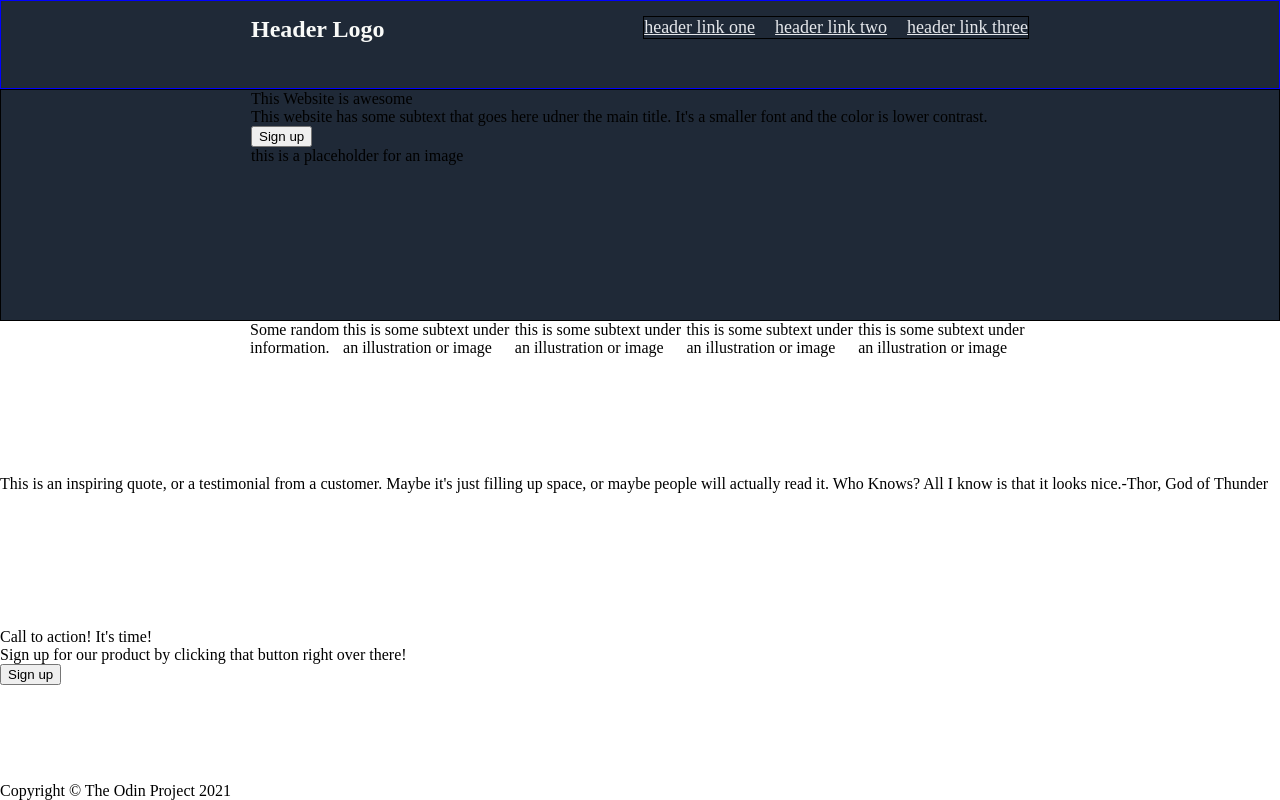
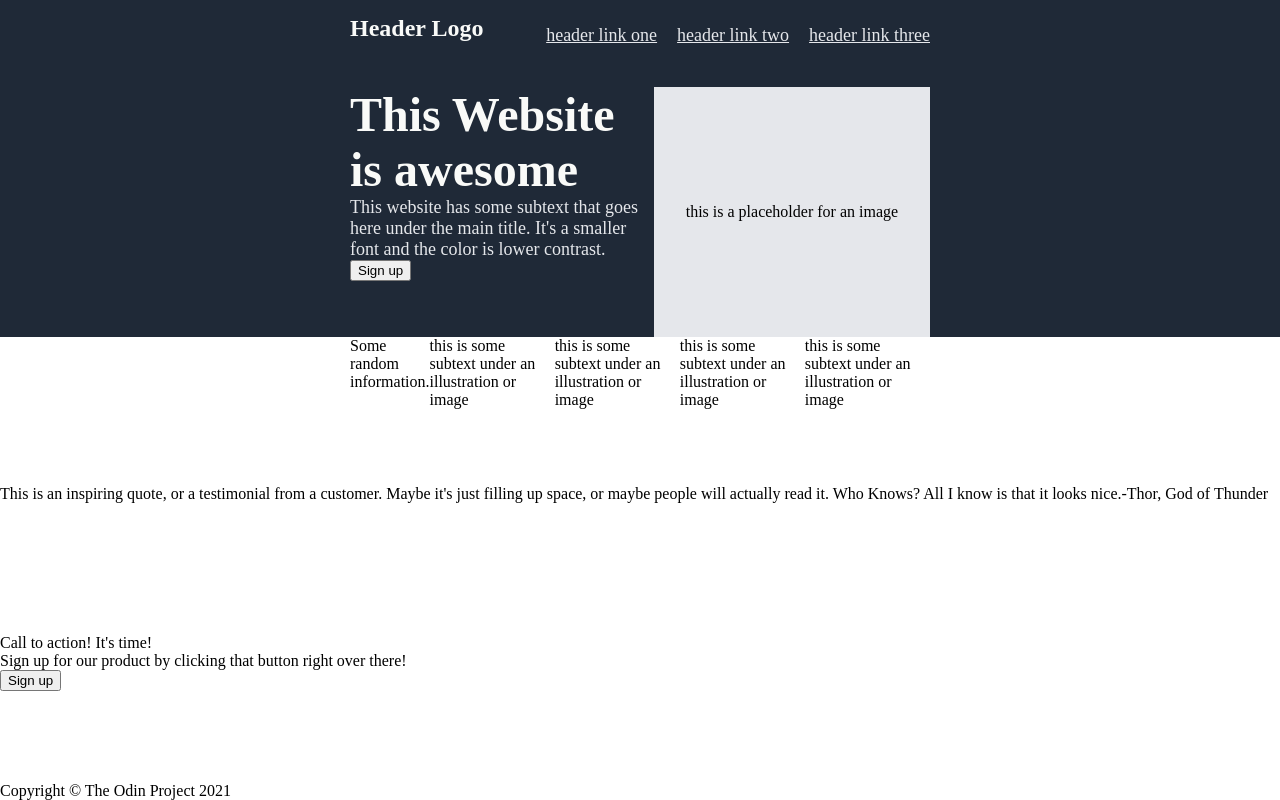
Before and after one commit to NeptuneRjo/TOP-landing-page, a plain HTML site: page index.html in a window 1280 px wide. Drawn offline with Linux system fonts and the light colour scheme.

Commit message:
Header and Hero content aligned

```diff
--- a/index.html
+++ b/index.html
@@ -24,7 +24,7 @@
             <div class="main">
                 <div class="text">
                     <div class="main-text">This Website is awesome</div>
-                    <div class="secondary-text">This website has some subtext that goes here udner the main title. It's a smaller font and the color is lower contrast.</div>
+                    <div class="secondary-text">This website has some subtext that goes here under the main title. It's a smaller font and the color is lower contrast.</div>
                     <div class="buttons">
                         <button>Sign up</button>
                     </div>
--- a/styles/style.css
+++ b/styles/style.css
@@ -23,20 +23,61 @@
     color: #d3d5db;
 }
 
+
+
+/* Hero Section */
 .hero {
     display: flex;
     flex-direction: column;
-    border: solid 1px black;
     background-color: #1f2937;
     flex: 1.5;
     order: 0;
-    padding: 0 250px;
+    padding: 0 350px;
 }
+
+.main {
+    display: flex;
+
+}
+
+.text {
+    display: flex;
+    flex-direction: column;
+    order: 0;
+    width: 550px;
+    height: auto;
+}
+
+.main-text {
+    font-size: 48px;
+    font-weight: 800;
+    color: #f9faf8;
+    margin-right: auto;
+}
+
+.secondary-text {
+    font-size: 18px;
+    color: #e5e7eb;
+}
+
+.image {
+    display: flex;
+    justify-content: center;
+    align-items: center;
+    height: 250px;
+    width: 500px;
+    background-color: #e5e7eb;
+    margin-left: auto;
+}
+
+
+
+/* Info Section */
 
 .info-container {
     display: flex;
     order: 1;
-    padding: 0 250px;
+    padding: 0 350px;
     flex: 1;
 }
 
@@ -52,28 +93,29 @@
     flex: 1;
 }
 
+/* header and footer */
+
 .header {
     display: flex;
     justify-content: space-between;
-    border: solid 1px blue;
     height: 72px;
     align-items: flex-start;
     order: 0;
-    padding: 15px 250px 0px;
+    padding: 15px 350px 0px;
     background-color: #1f2937;
 }
 
 .header-links {
     display: flex;
-    border: solid 1px black;
     margin-left: auto;
     font-size: 18px;
+    padding-top: 10px;
 }
 
 .header-logo {
     font-size: 24px;
     color: #f9faf8;
-    font-weight: bold;
+    font-weight: 900;
 }
 
 .footer {
```
